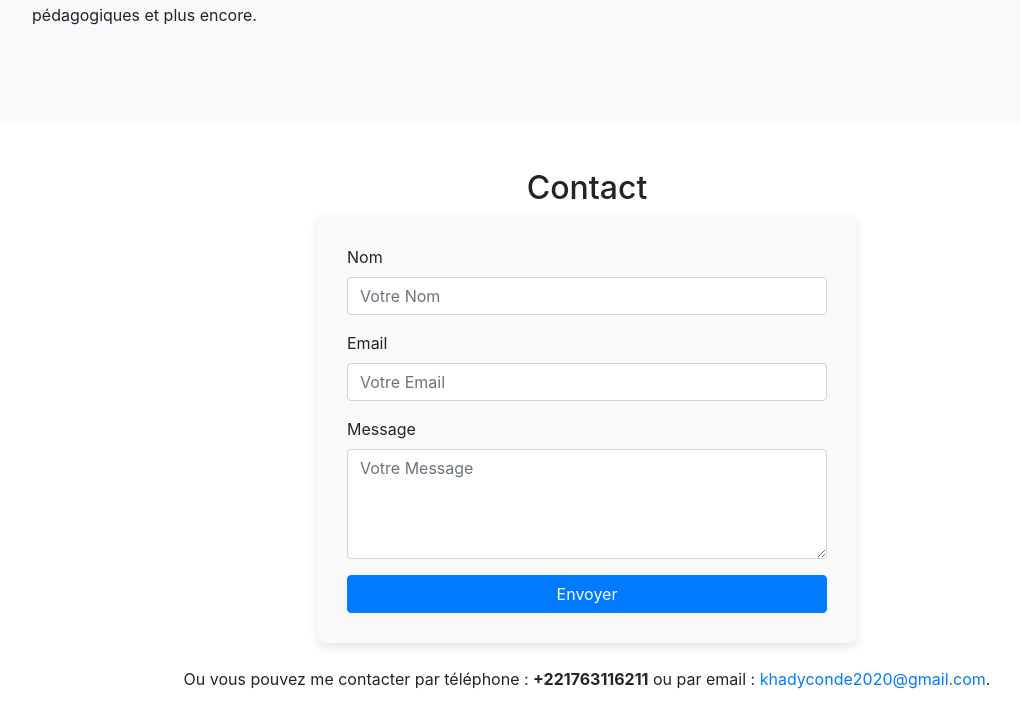
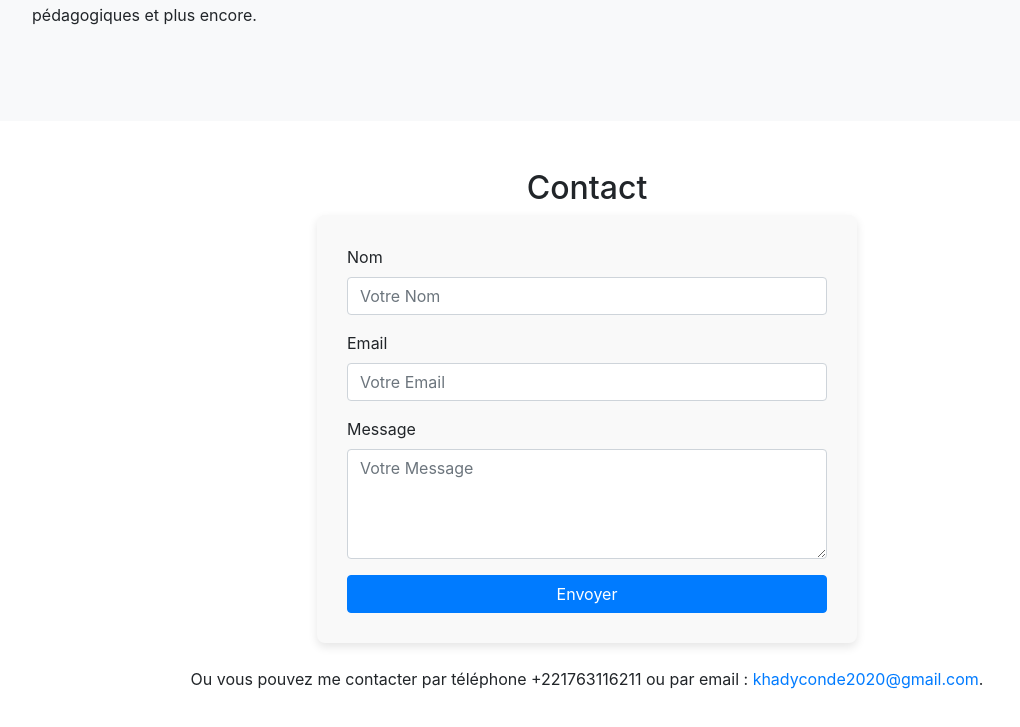
Before and after one commit to khadyfaye/khadyfaye.github.io, a plain HTML site: page index.html in a window 1280 px wide. Shown: the part 1869-2596 px from the top of the page, without its empty margins (53-1073 px from the left). Drawn offline with nearby package versions, Linux system fonts and the light colour scheme.

Commit message:
index.html

```diff
--- a/index.html
+++ b/index.html
@@ -214,7 +214,7 @@
                     </form>
                 </div>
             </div>
-            <p class="text-center mt-4">Ou vous pouvez me contacter par téléphone : <strong>+221763116211</strong> ou par email : <a href="mailto:khadyconde2020@gmail.com">khadyconde2020@gmail.com</a>.</p>
+            <p class="text-center mt-4">Ou vous pouvez me contacter par téléphone +221763116211 ou par email : <a href="mailto:khadyconde2020@gmail.com">khadyconde2020@gmail.com</a>.</p>
         </div>
     </section>
 
```
